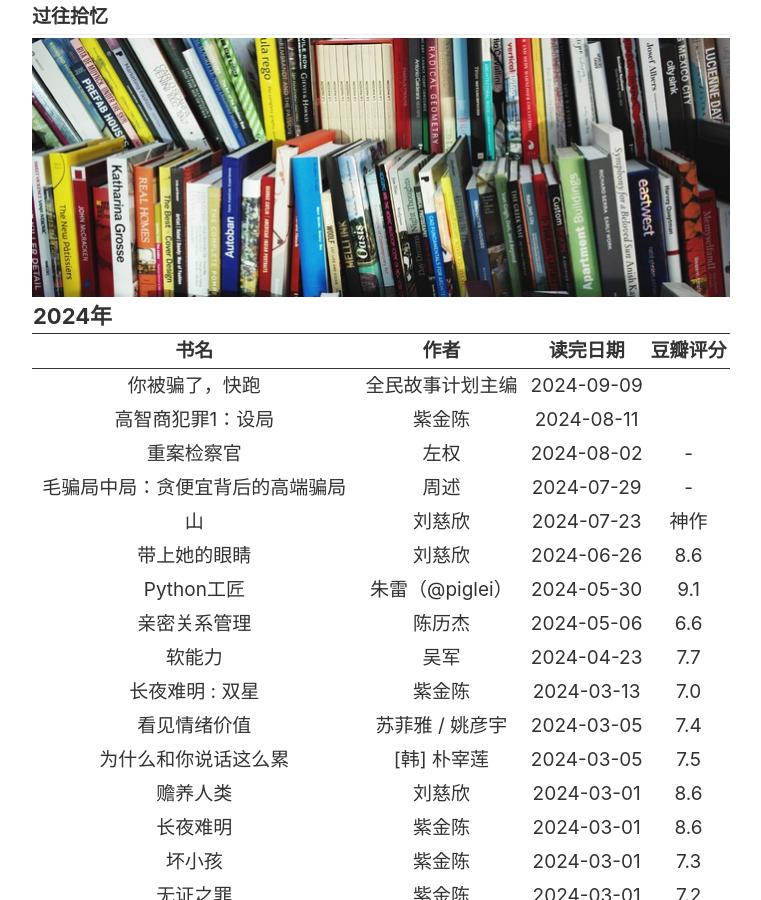
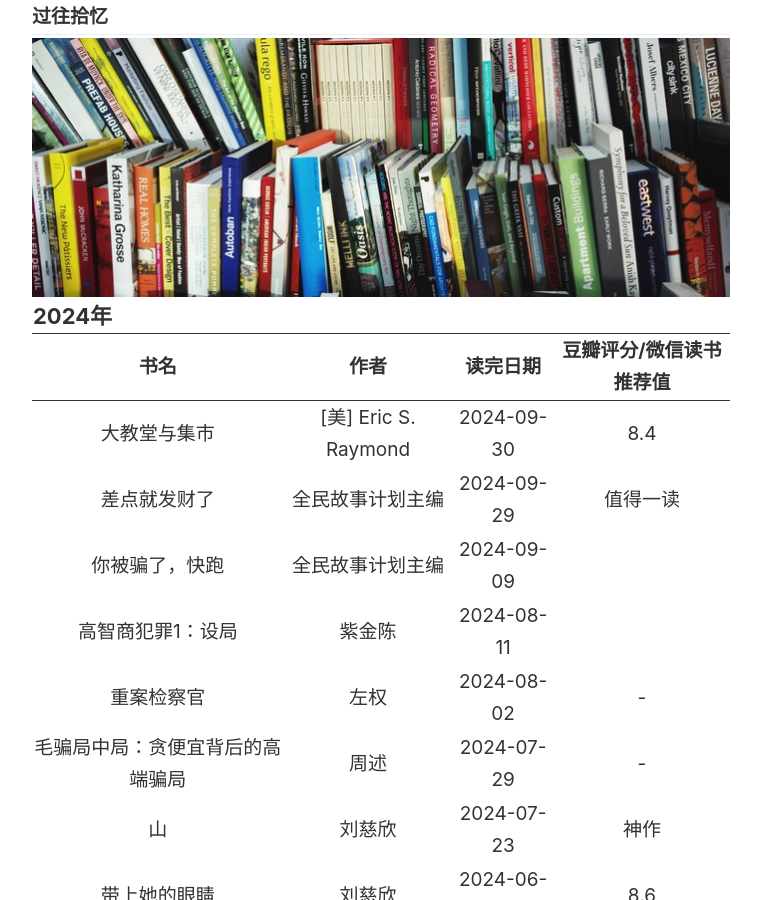
Before and after one commit to SWHL/SWHL.github.io, a Jekyll site: the page built from _pages/books.md, in a window 1280 px wide and 900 px high. Shown: the whole window, without its empty margins (259-1020 px from the left). Built offline with Jekyll 4.4.1, drawn with Linux system fonts in a browser that asks for light colours.

Commit message:
docs: Add books

```diff
--- a/_pages/books.md
+++ b/_pages/books.md
@@ -12,10 +12,22 @@ image: "./images/pages/books.jpg"
     　       <th>书名</th>
              <th>作者</th>
              <th>读完日期</th>
-             <th>豆瓣评分</th>
+             <th>豆瓣评分/微信读书推荐值</th>
         </tr>
 　　</thead>
     <tbody>
+    　　<tr>
+    　　　　　<td><a href="https://book.douban.com/subject/25881855/" target="_blank">大教堂与集市</a></td>
+    　　　　　<td>[美] Eric S. Raymond</td>
+    　　　　　<td>2024-09-30</td>
+    　　　　　<td>8.4</td>
+    　　</tr>
+    　　<tr>
+    　　　　　<td><a href="https://weread.qq.com/web/reader/58232070813ab8ecfg013b93#outline" target="_blank">差点就发财了</a></td>
+    　　　　　<td>全民故事计划主编</td>
+    　　　　　<td>2024-09-29</td>
+    　　　　　<td>值得一读</td>
+    　　</tr>
     　　<tr>
     　　　　　<td><a href="https://yd.qq.com/web/reader/d3e320b0813ab926bg0166ea" target="_blank">你被骗了，快跑</a></td>
     　　　　　<td>全民故事计划主编</td>
```
